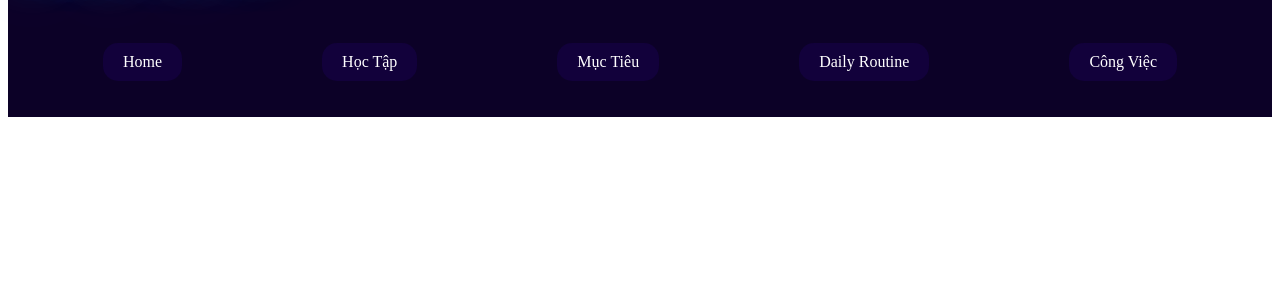
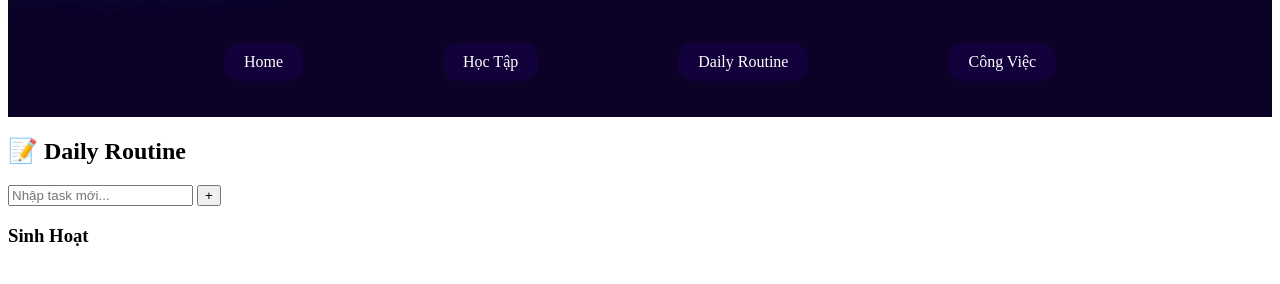
Before and after one commit to ngochan300407/To-do-list, a plain HTML site: page Daily.html in a window 1280 px wide. Shown: the part 90-374 px from the top of the page. Drawn offline with Linux system fonts and the light colour scheme.

Commit message:
Thêm những phần chính

```diff
--- a/Daily.html
+++ b/Daily.html
@@ -26,9 +26,7 @@
       <div class="Học_Tập2">
         <a href="Hoc_Tap.html" class="Hoc_tap-box2">Học Tập</a>
       </div>
-      <div class="Goal2">
-        <a href="Goal.html" class="Goal_box2">Mục Tiêu</a>
-      </div>
+
       <div class="Daily_routine2">
         <a href="Daily.html" class="Daily_box2">Daily Routine</a>
       </div>
@@ -36,5 +34,20 @@
         <a href="Work.html" class="Work_box2">Công Việc</a>
       </div>
     </div>
+    <div class="Content_1">
+      <div class="sheet">
+        <h2>📝 Daily Routine</h2>
+
+        <div class="add-task">
+          <input id="newTask" type="text" placeholder="Nhập task mới..." />
+          <button onclick="addTask()">+</button>
+        </div>
+
+        <ul id="taskList"></ul>
+      </div>
+      <div class="Daily_List">
+        <h3>Sinh Hoạt</h3>
+      </div>
+    </div>
   </body>
 </html>
```
